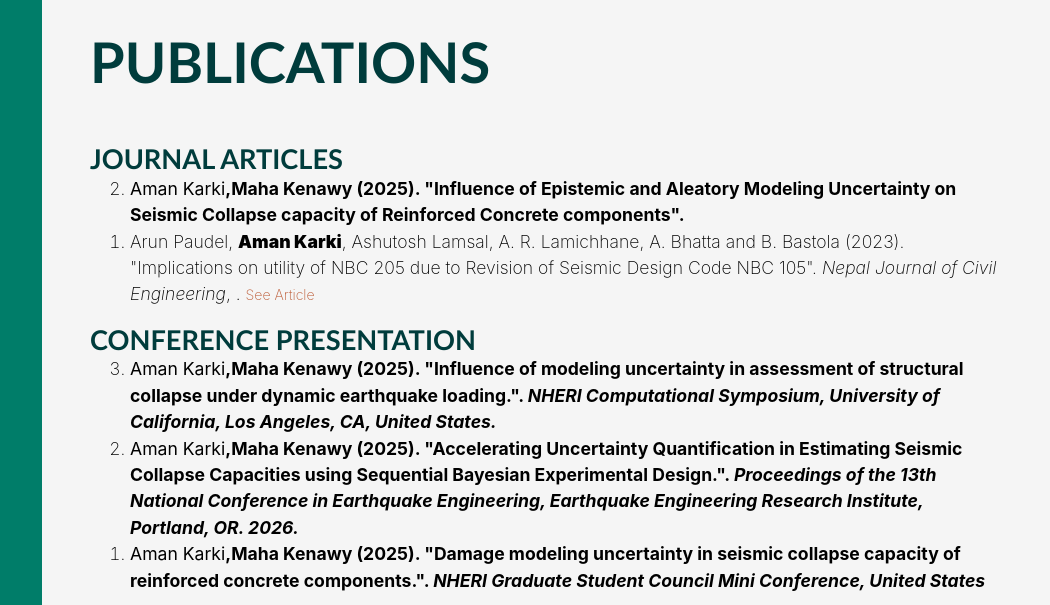
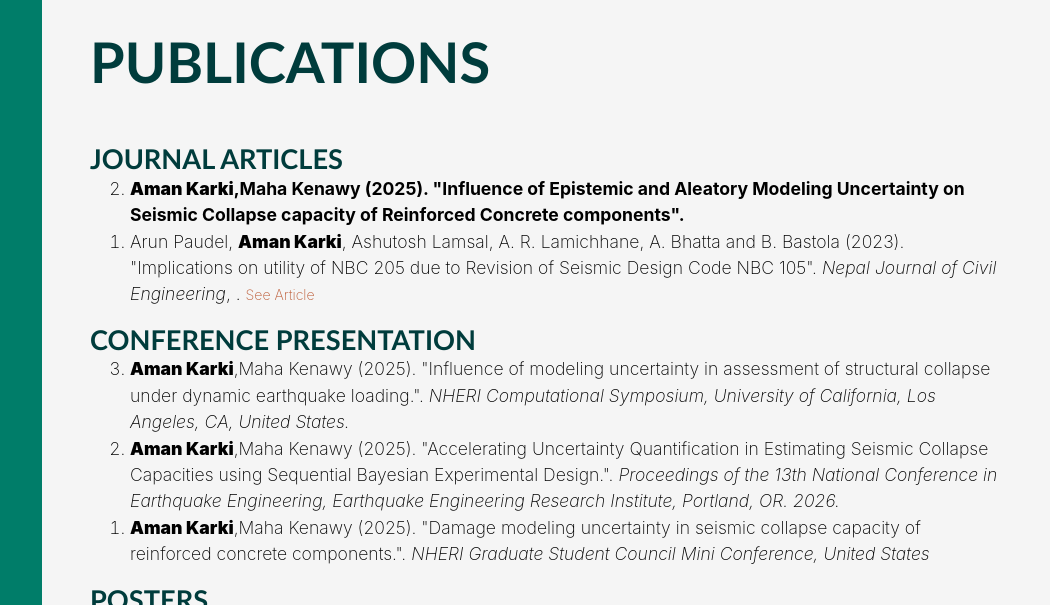
Before and after one commit to amanik789/amanik789.github.io, a website: page layouts/publications.html in a window 1280 px wide. Shown: the part 38-643 px from the top of the page, 230-1280 px from the left. Drawn offline with Linux system fonts and the light colour scheme; a web font is replaced by a local one.

Commit message:
Update publications page

```diff
--- a/layouts/publications.html
+++ b/layouts/publications.html
@@ -86,7 +86,7 @@
             <div class="resume-content mr-auto">
               <h3 class="mb-0" style="font-size:170%;color:#003c3c">Journal Articles</h3>
               <ol reversed="n">
-                <li><span></span><b>Aman Karki</b><span>,Maha Kenawy (2025). "Influence of Epistemic and Aleatory Modeling Uncertainty on Seismic Collapse capacity of Reinforced Concrete components".
+                <li><span><b>Aman Karki</b><span>,Maha Kenawy (2025). "Influence of Epistemic and Aleatory Modeling Uncertainty on Seismic Collapse capacity of Reinforced Concrete components".
                 <li>Arun Paudel, <span><b>Aman Karki</b></span>, Ashutosh Lamsal, A. R. Lamichhane, A. Bhatta and B. Bastola (2023). "Implications on utility of NBC 205 due to Revision of Seismic Design Code NBC 105". <i>Nepal Journal of Civil Engineering</i>, . <a href= "https://civil.pcampus.edu.np/journal/index.php/njce/article/view/4.1-1" target="_blank" style=" font-size: 80%" style="color:brown";>  See Article</a></li>
               </ol>
             </div>
@@ -146,9 +146,9 @@
                 <li><span><b>Jawad Fayaz</b></span> and Carmine Galasso (2022). "<font color="rgba(179, 12, 12, 0.733)">A Generalized Ground Motion Model for Consistent Mainshock-Aftershock Ground Motion Intensity Measures using Deep Neural Networks</font>". <i>12th National Conference on Earthquake Engineering</i>, Salt Lake City, UT, USA, June 2022. <a href="https://www.researchgate.net/publication/361802521_A_Generalized_Ground_Motion_Model_for_consistent_Mainshock-Aftershock_Ground_Motion_Intensity_Measures_using_Deep_Neural_Networks" target="_blank" style=" font-size: 80%" style="color:brown"> See Poster</a></li>
                 <li><span><b>Jawad Fayaz</b></span>, Sanaz Rezaeian, and Farzin Zareian (2020). "<font color="rgba(179, 12, 12, 0.733)">Method for Evaluation of Simulated Ground Motions Based on Probabilistic Seismic Demand Analysis: Application on CyberShake (15.12) Simulations using Ordinary Standard Bridges</font>". <i>SCEC Annual Meeting</i>, CA, USA, September 2020. <a href="https://www.scec.org/meetings/2020/am/poster/232" target="_blank" style=" font-size: 80%" style="color:brown"> See Poster</a></li>
                 <li><span><b>Jawad Fayaz</b></span>, Sarah Azar, Mayssa Dabaghi, and Farzin Zareian (2020). "<font color="rgba(179, 12, 12, 0.733)">Validation and Utilization of Physics-Based Simulated Ground Motions for Bridge Performance Assessment</font>". <i>PEER Annual Meeting</i>, Berkeley, CA, USA, January 2020. <a href="https://peer.berkeley.edu/sites/default/files/fayaz-2020pam-poster.pdf" target="_blank" style=" font-size: 80%" style="color:brown"> See Poster</a></li> -->
-                <li><span></span><b>Aman Karki</b><span>,Maha Kenawy (2025). "Influence of modeling uncertainty in assessment of structural collapse under dynamic earthquake loading.". <i> NHERI Computational Symposium, University of California, Los Angeles, CA, United States.</i></li>
-                <li><span></span><b>Aman Karki</b><span>,Maha Kenawy (2025). "Accelerating Uncertainty Quantification in Estimating Seismic Collapse Capacities using Sequential Bayesian Experimental Design.". <i> Proceedings of the 13th National Conference in Earthquake Engineering, Earthquake Engineering Research Institute, Portland, OR. 2026.</i></li>
-                <li><span></span><b>Aman Karki</b><span>,Maha Kenawy (2025). "Damage modeling uncertainty in seismic collapse capacity of reinforced concrete components.". <i> NHERI Graduate Student Council Mini Conference, United States</i></li>
+                <li><span><b>Aman Karki</b></span>,Maha Kenawy (2025). "Influence of modeling uncertainty in assessment of structural collapse under dynamic earthquake loading.". <i> NHERI Computational Symposium, University of California, Los Angeles, CA, United States.</i></li>
+                <li><span><b>Aman Karki</b></span>,Maha Kenawy (2025). "Accelerating Uncertainty Quantification in Estimating Seismic Collapse Capacities using Sequential Bayesian Experimental Design.". <i> Proceedings of the 13th National Conference in Earthquake Engineering, Earthquake Engineering Research Institute, Portland, OR. 2026.</i></li>
+                <li><span><b>Aman Karki</b></span>,Maha Kenawy (2025). "Damage modeling uncertainty in seismic collapse capacity of reinforced concrete components.". <i> NHERI Graduate Student Council Mini Conference, United States</i></li>
 
               </ol>
             </div>
```
